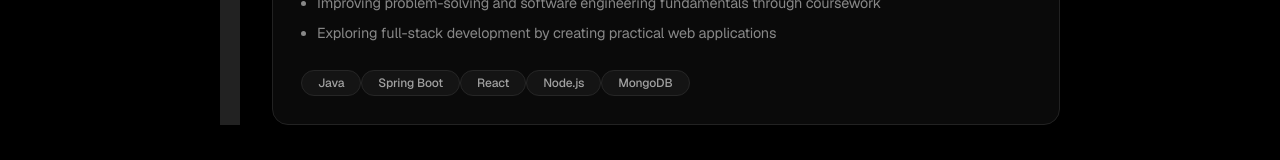
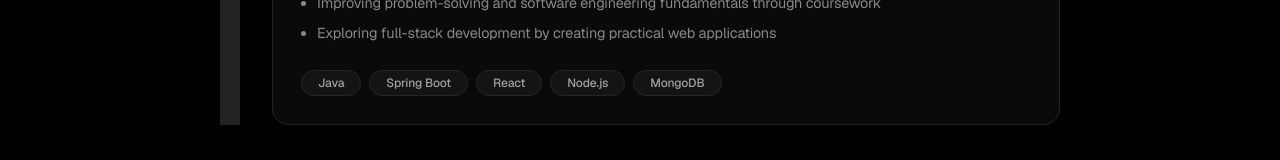
Before and after one commit to bbaskey2026/portfolio, a React (Vite) app: page /experience in a window 1280 px wide. Shown: the part 436-596 px from the top of the page. Built offline with nearby package versions, Linux system fonts and the light colour scheme.

Commit message:
feat: add ExperienceTimeline component

```diff
--- a/src/components/ui/ExperienceTimeline.jsx
+++ b/src/components/ui/ExperienceTimeline.jsx
@@ -125,7 +125,7 @@ const ExperienceItem = ({ experience, index }) => {
             ))}
           </Box>
 
-          <Stack direction="row" flexWrap="wrap" gap={1}>
+          <Box sx={{ display: 'flex', flexWrap: 'wrap', gap: 1, width: '100%', maxWidth: '100%' }}>
             {experience.technologies.map((tech) => (
               <Chip
                 key={tech}
@@ -139,10 +139,11 @@ const ExperienceItem = ({ experience, index }) => {
                   backgroundColor: '#141414',
                   color: '#a1a1a1',
                   border: '1px solid #262626',
+                  maxWidth: '100%',
                 }}
               />
             ))}
-          </Stack>
+          </Box>
         </Box>
       </Box>
     </Box>
```
